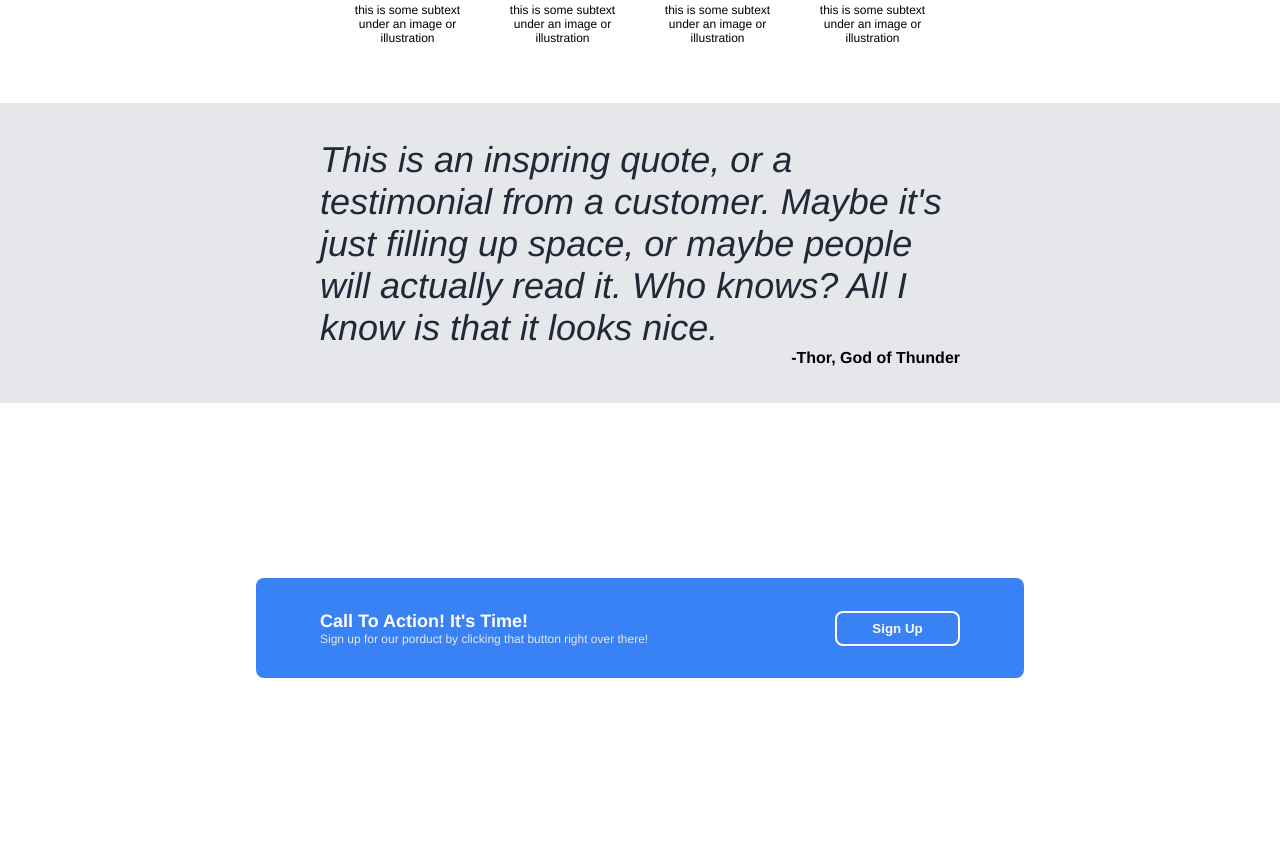
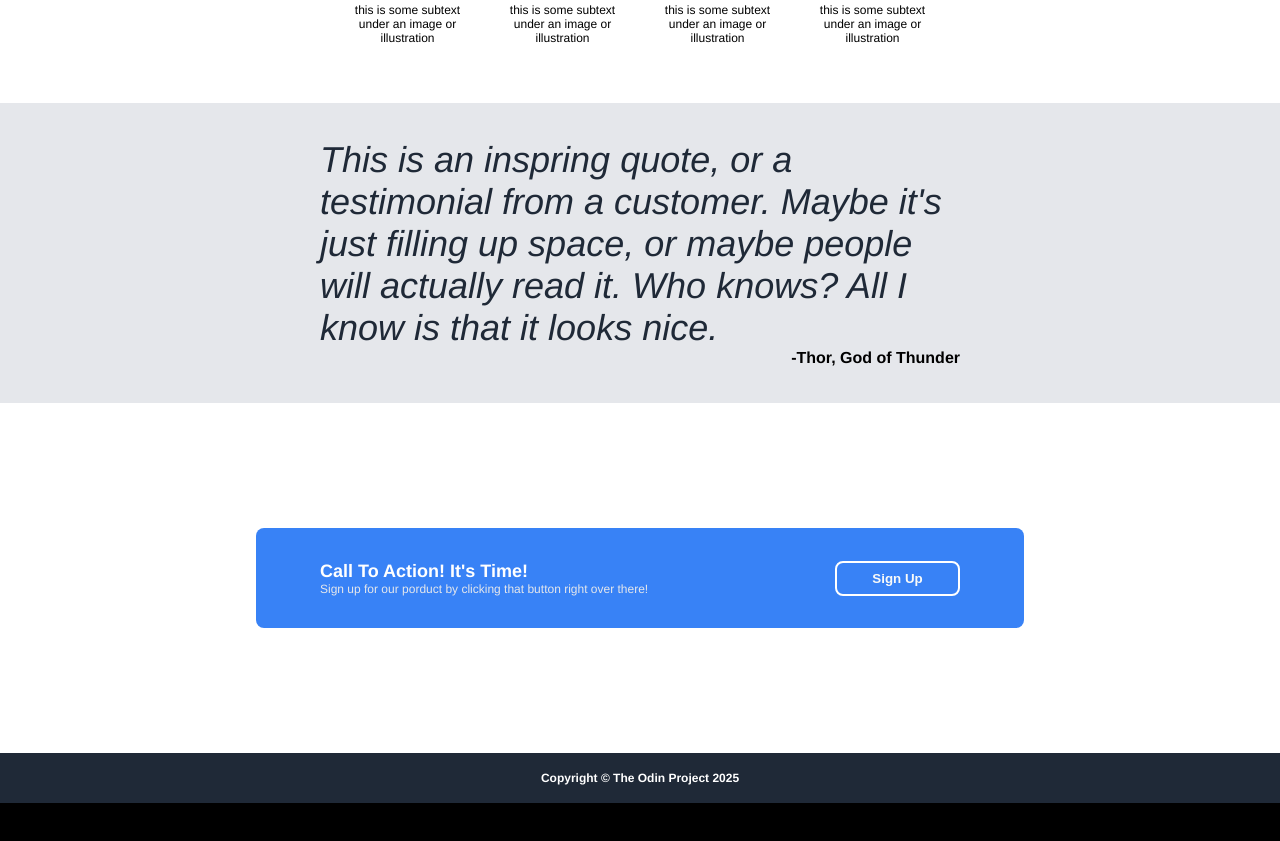
Before and after one commit to ibwsvillo/landing_page, a plain HTML site: page index.html in a window 1280 px wide. Shown: the part 698-1539 px from the top of the page. After the commit the page ends 1501 px from the top, so only its background shows below. Drawn offline with Linux system fonts and the light colour scheme.

Commit message:
added styling to the footer section

```diff
--- a/index.html
+++ b/index.html
@@ -94,6 +94,9 @@
 
 <!-- Fifth / Footer Section of the Landing Page -->
 
+    <div class="footer">
+        <p>Copyright &copy The Odin Project 2025</p>
+    </div>
+
 </body>
-
 </html>
--- a/styles.css
+++ b/styles.css
@@ -177,7 +177,7 @@ button {
     display: flex;
     justify-content: center;
     align-items: center;
-    min-height: 450px;
+    min-height: 350px;
     color: white;
 }
 
@@ -206,3 +206,16 @@ button {
     border-radius: 8px;
     border: 2px solid white;
 }
+
+/* Fifth / Footer Section Styling */
+
+.footer {
+    background-color: #1f2937;
+    color: white;
+    font-weight: bold;
+    display: flex;
+    justify-content: center;
+    align-items: center;
+    min-height: 50px;
+    font-size: 12px;
+}
```
